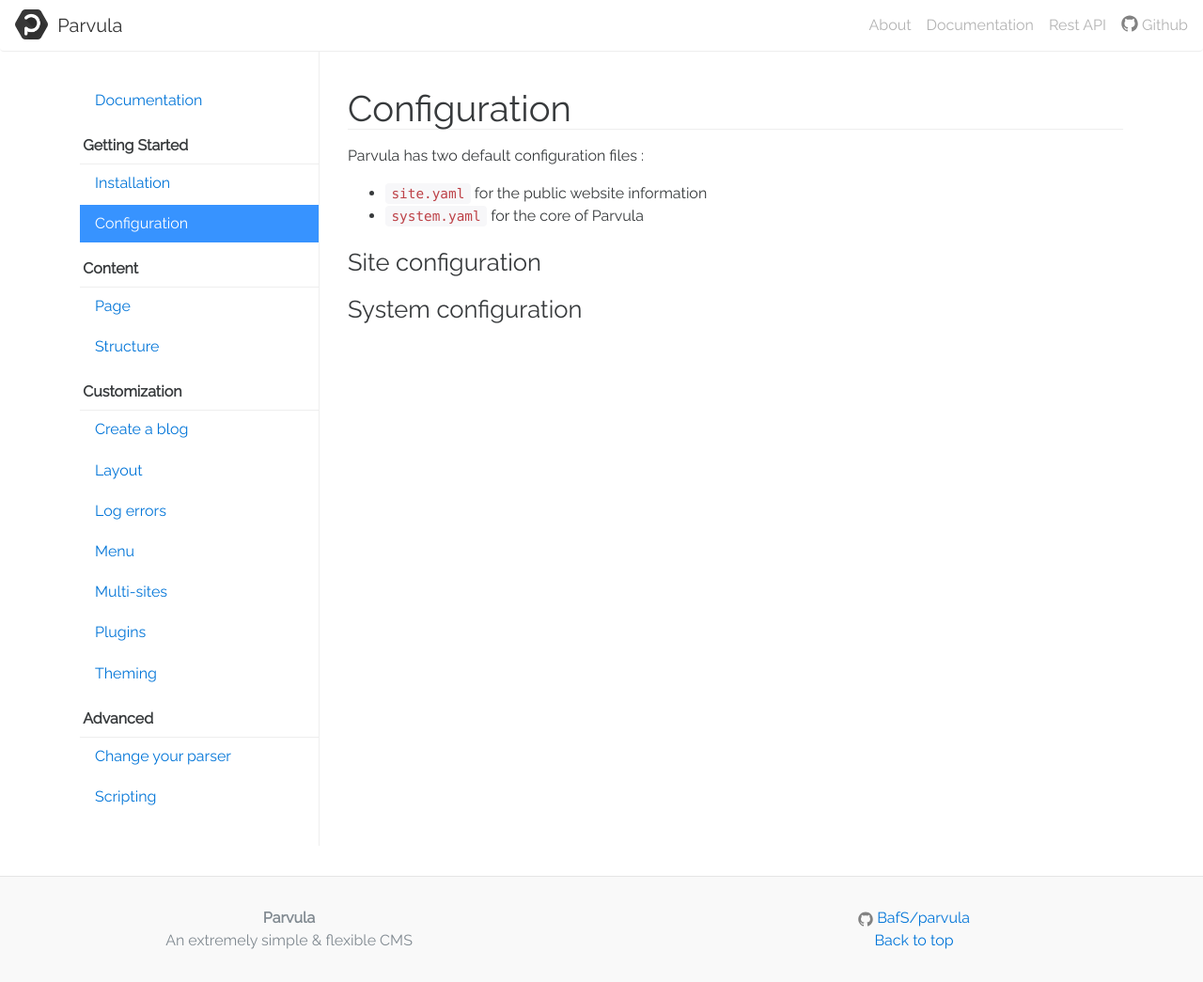
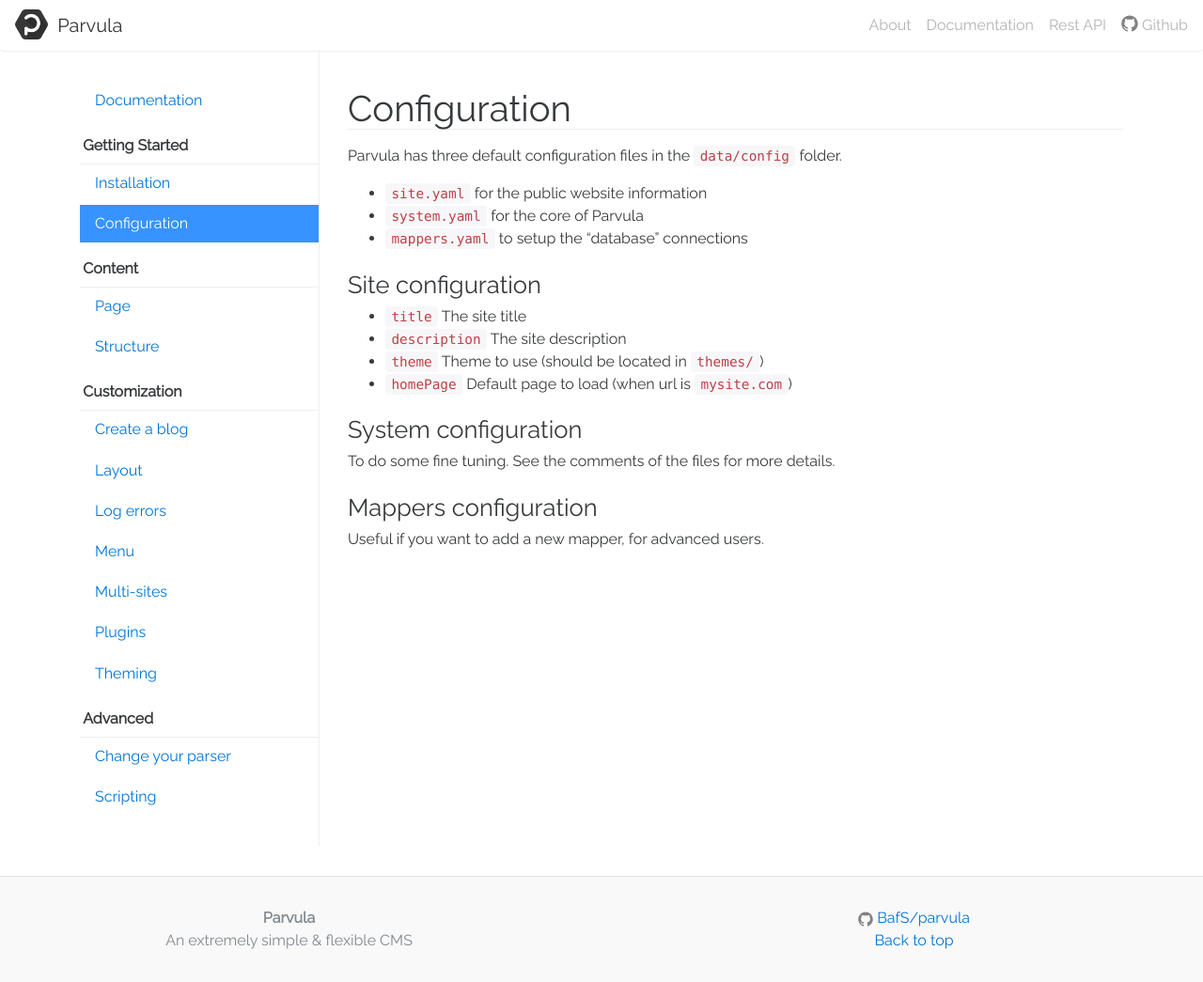
Before and after one commit to ParvulaCMS/parvulacms.github.io, a Jekyll site: the page built from docs/getting-started/configuration.md, in a window 1280 px wide. Shown: the whole page at 94% size. Built offline with Jekyll 4.4.1, drawn with Linux system fonts in a browser that asks for light colours.

Commit message:
Update configuration and multi-site pages

```diff
--- a/docs/getting-started/configuration.md
+++ b/docs/getting-started/configuration.md
@@ -5,13 +5,23 @@ title: Configuration
 section: getting-started
 ---
 
-Parvula has two default configuration files :
+Parvula has three default configuration files in the `data/config` folder.
 
  - `site.yaml` for the public website information
  - `system.yaml` for the core of Parvula
+ - `mappers.yaml` to setup the "database" connections
 
 ## Site configuration
 
-
+ - `title` The site title
+ - `description` The site description
+ - `theme` Theme to use (should be located in `themes/`)
+ - `homePage` Default page to load (when url is `mysite.com`)
 
 ## System configuration
+
+To do some fine tuning. See the comments of the files for more details.
+
+## Mappers configuration
+
+Useful if you want to add a new mapper, for advanced users.
```
Also changed, not shown: docs/content/structure.md (+1 -1 lines), docs/customization/logger.md (+1 -1 lines), docs/customization/multi-sites.md (+6 -0 lines).
